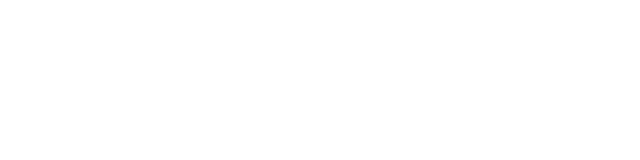
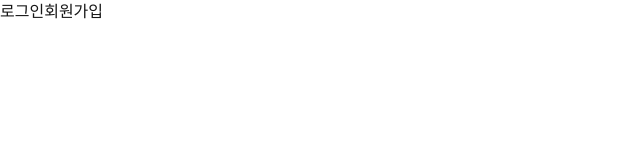
Before and after one commit to likelion19-lionman/QnA-Service, a Next.js app in the folder nextjs-qna-app/: page / in a window 1280 px wide. Shown: the top 160 px of the page, without its empty margins (0-640 px from the left). Built offline with nearby package versions, Linux system fonts and the light colour scheme.

Commit message:
✨ 기능: #20 로그인 페이지 구현

```diff
--- a/nextjs-qna-app/app/api/api.js
+++ b/nextjs-qna-app/app/api/api.js
@@ -1,5 +1,3 @@
-import { refresh } from './auth';
-
 const getBaseURL = () => {
     if (typeof window !== 'undefined') {
         return `${window.location.protocol}//${window.location.hostname}:8080/api`;
--- a/nextjs-qna-app/app/auth/component/EmailAuth.js
+++ b/nextjs-qna-app/app/auth/component/EmailAuth.js
@@ -1,7 +1,7 @@
 'use client'
 
 import { useState } from "react"
-import { requestAuthCode, validateAuthCode } from "@/lib/api"
+import { requestAuthCode, validateAuthCode } from "@/app/api/auth"
 
 export default function EmailAuth({email, setEmail, onVerified}){
 
--- a/nextjs-qna-app/app/auth/component/ValidatePW.js
+++ b/nextjs-qna-app/app/auth/component/ValidatePW.js
@@ -31,9 +31,9 @@ export default function ValidatePW({ password, setPassword, confirm, setConfirm
                     setChecked(false)
                 }}
                 />
-                //비밀번호 규정 알림
+                <br/>
                 {!pwRule.ok && password.length > 0 && <div>{pwRule.message}</div>}
-
+                <br/>
             <input
                 type="password"
                 placeholder="confirmPW"
--- a/nextjs-qna-app/app/auth/component/ValidateUsername.js
+++ b/nextjs-qna-app/app/auth/component/ValidateUsername.js
@@ -1,6 +1,6 @@
 'use client'
 import { useMemo } from "react";
-import { checkDuplication } from "@/app/api/auth.js"
+import { checkDuplication } from "@/app/api/auth"
 
 
 const USERNAME_REGEX = /^[a-zA-Z0-9]{4,}$/;
--- a/nextjs-qna-app/app/auth/LoginPage.js
+++ b/nextjs-qna-app/app/auth/login/page.js
@@ -1,6 +1,7 @@
 'use client'
 import { useState } from "react";
-import { login } from "../api/auth";
+import { login } from "@/app/api/auth";
+import { useRouter } from "next/navigation";
 
 export default function LoginPage() {
     const [username, setUsername] = useState('');
@@ -16,6 +17,8 @@ export default function LoginPage() {
             alert(e.message);
         }
     };
+
+    const router = useRouter();
 
 
 
@@ -38,6 +41,12 @@ export default function LoginPage() {
 
                 <button type="submit">login</button>
             </form>
+            <button
+              type="button"
+              onClick={()=> router.push("/auth")}
+            >
+              회원가입
+            </button>
         </div>
         )
 
--- a/nextjs-qna-app/app/page.js
+++ b/nextjs-qna-app/app/page.js
@@ -1,7 +1,26 @@
-'use client';
+'use client'
+
+import { useRouter } from "next/navigation"
+
 
 export default function Home() {
-  return (
-    <></>
-  );
+
+  const router = useRouter();
+
+
+    return (
+      <dev>
+        <button
+          type="button"
+          onClick={()=>router.push("/auth/login")}
+          >로그인</button>
+
+        <button
+          type="button"
+          onClick={()=>router.push("/auth")}
+        >회원가입</button>
+      </dev>
+        )
+
+
 }
```
